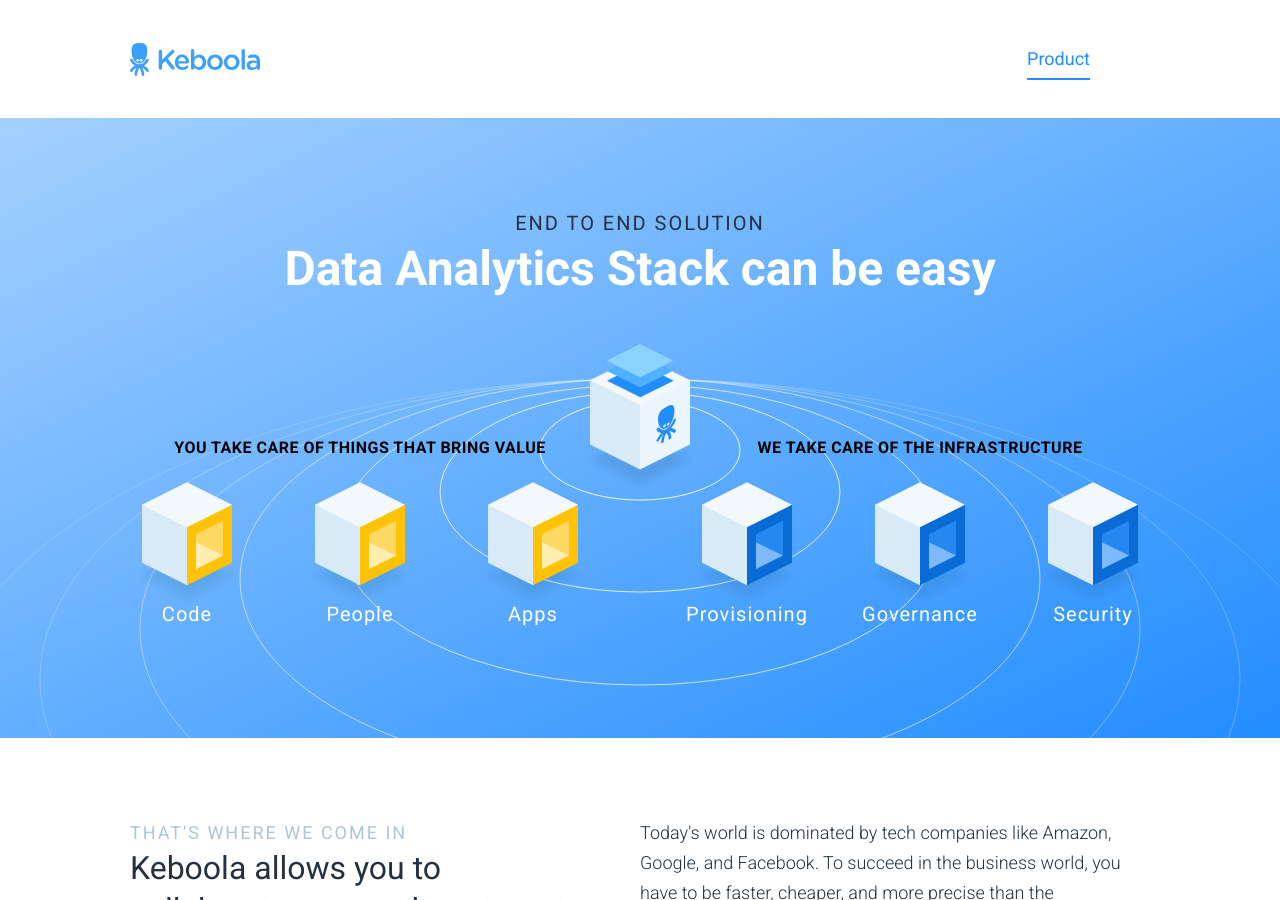
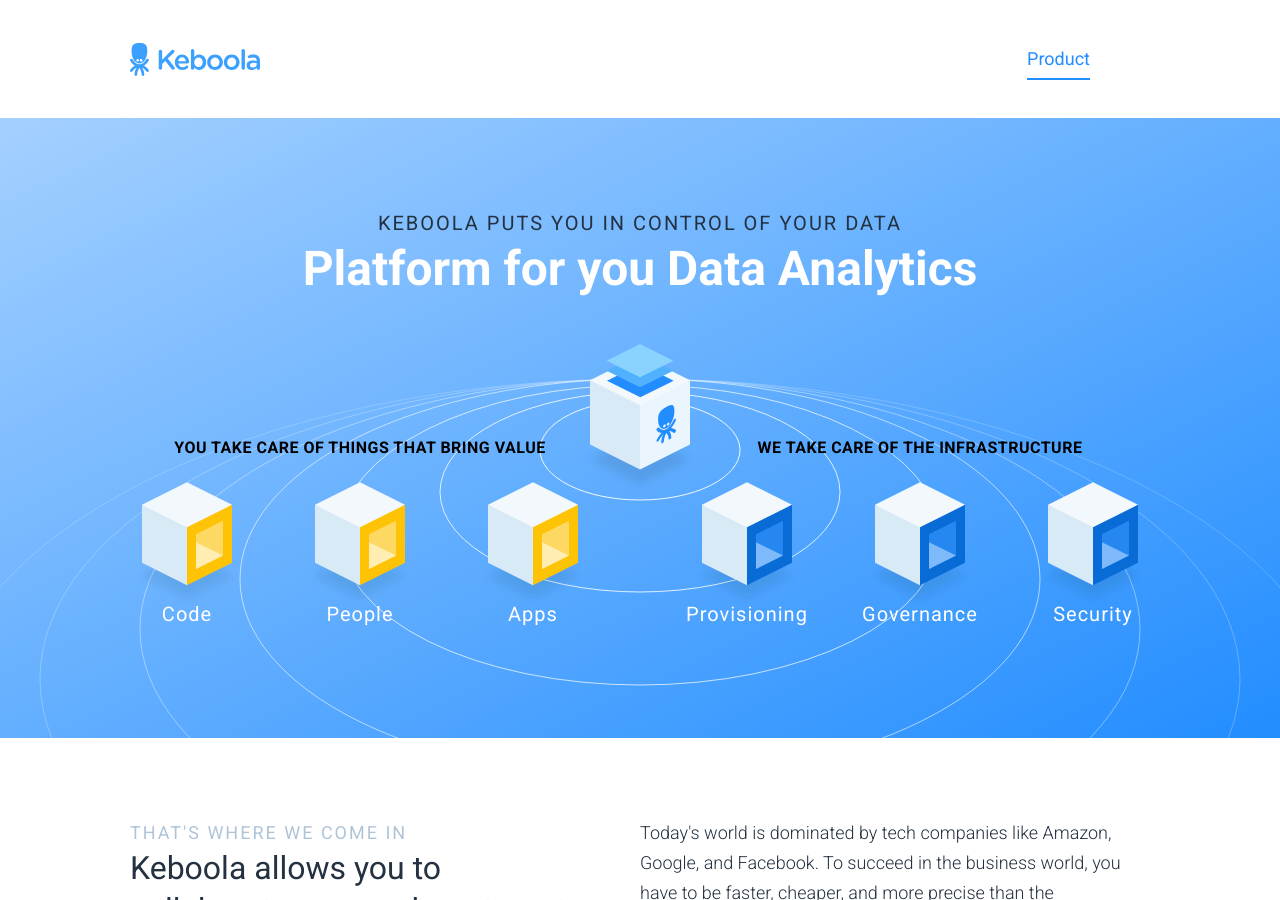
Before and after one commit to keboola/website, a Jekyll site: the page built from _product/index.md, in a window 1280 px wide and 900 px high. Built offline with Jekyll 4.4.1, drawn with Linux system fonts in a browser that asks for light colours; nearby versions of some CDN libraries.

Commit message:
Update from Forestry.io - Updated index.md

```diff
--- a/_product/index.md
+++ b/_product/index.md
@@ -5,8 +5,8 @@
 page_sections:
 - template: header-product
   block: header-product
-  subheadline: End to end Solution
-  headline: "<strong>Data Analytics Stack can be easy</strong>"
+  subheadline: Keboola puts you in control of your data
+  headline: "<strong>Platform for you Data Analytics</strong>"
 - template: article-with-perex
   block: article-with-perex
   subheadline: THAT'S WHERE WE COME IN
```
